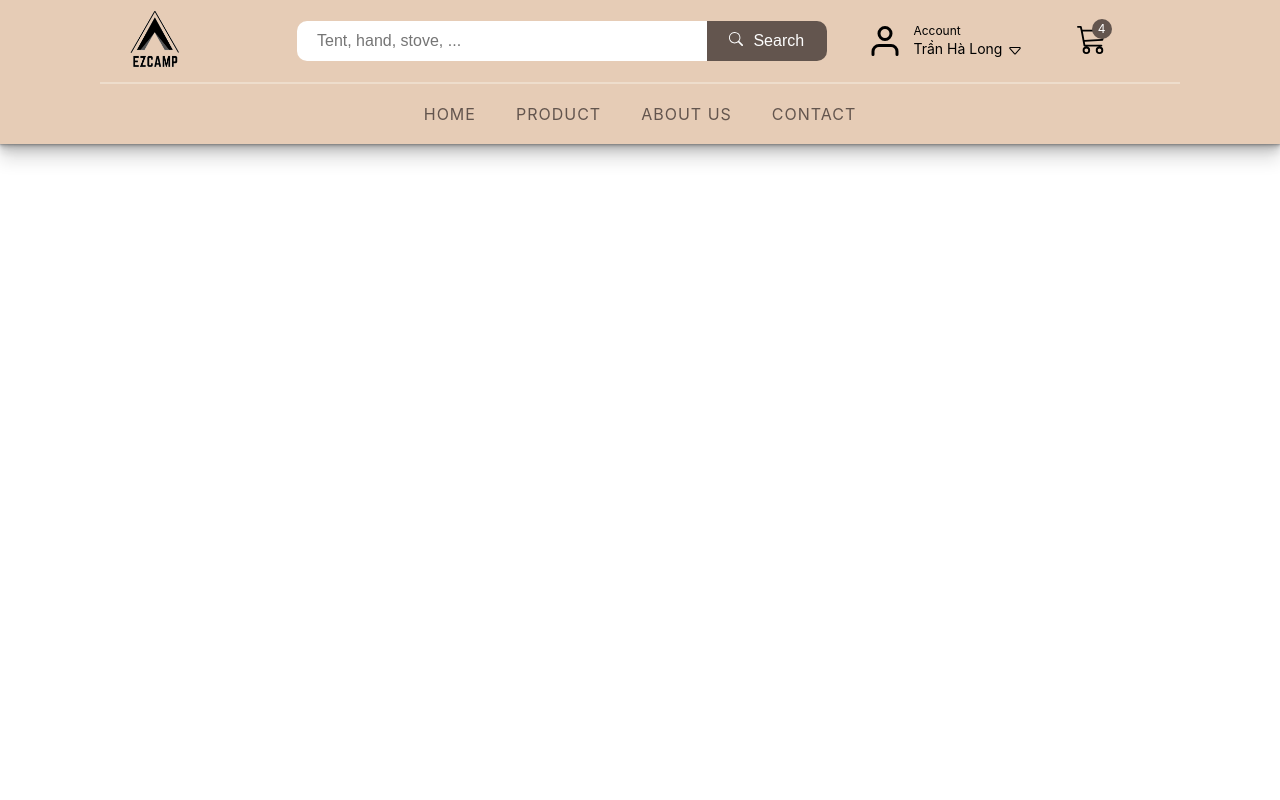
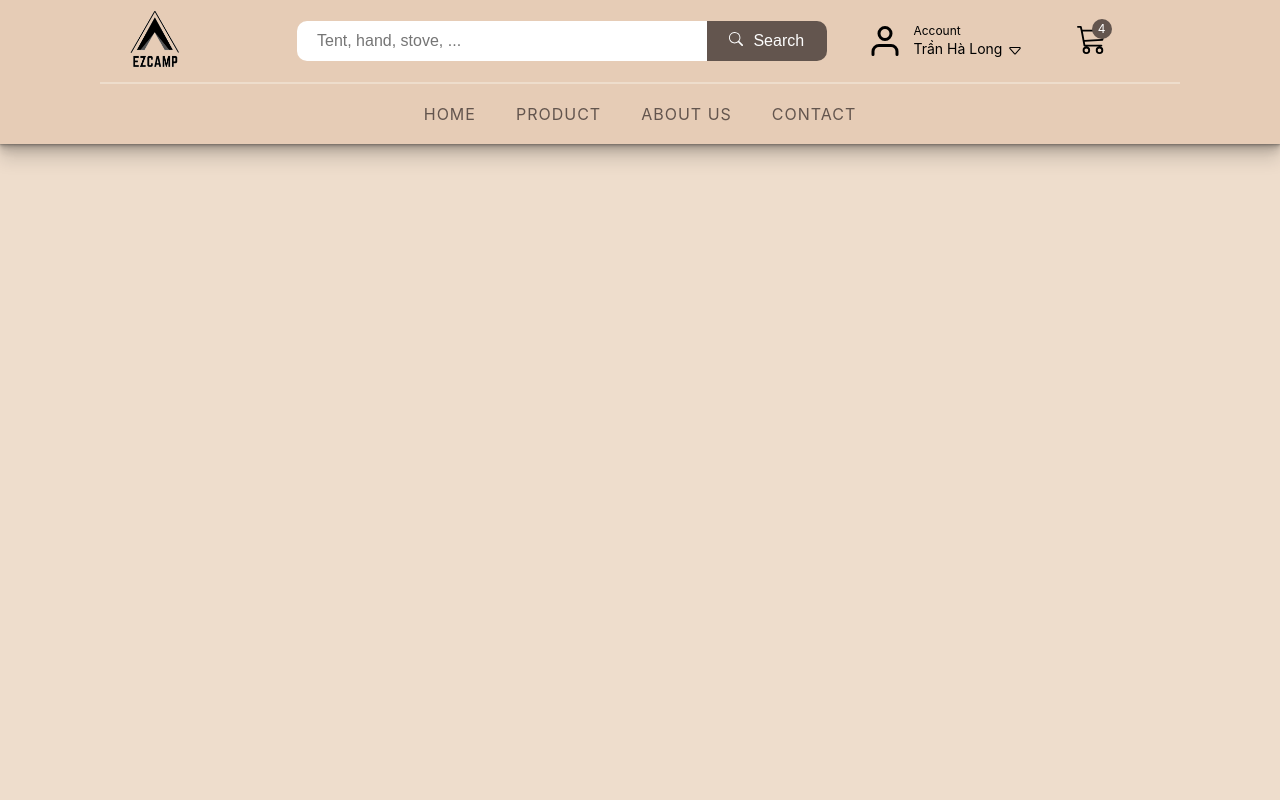
Before and after one commit to GulpinL/ezcamp-frontend, a React (Create React App) app: page / in a window 1280 px wide. Shown: the top 800 px of the page. Built offline with nearby package versions, Linux system fonts and the light colour scheme.

Commit message:
Update Home.sass

```diff
--- a/src/pages/Home/Home.sass
+++ b/src/pages/Home/Home.sass
@@ -1,3 +1,4 @@
 #home-page
     width: 100%
     min-height: 100vh
+    background: var(--third-theme-color)
```
